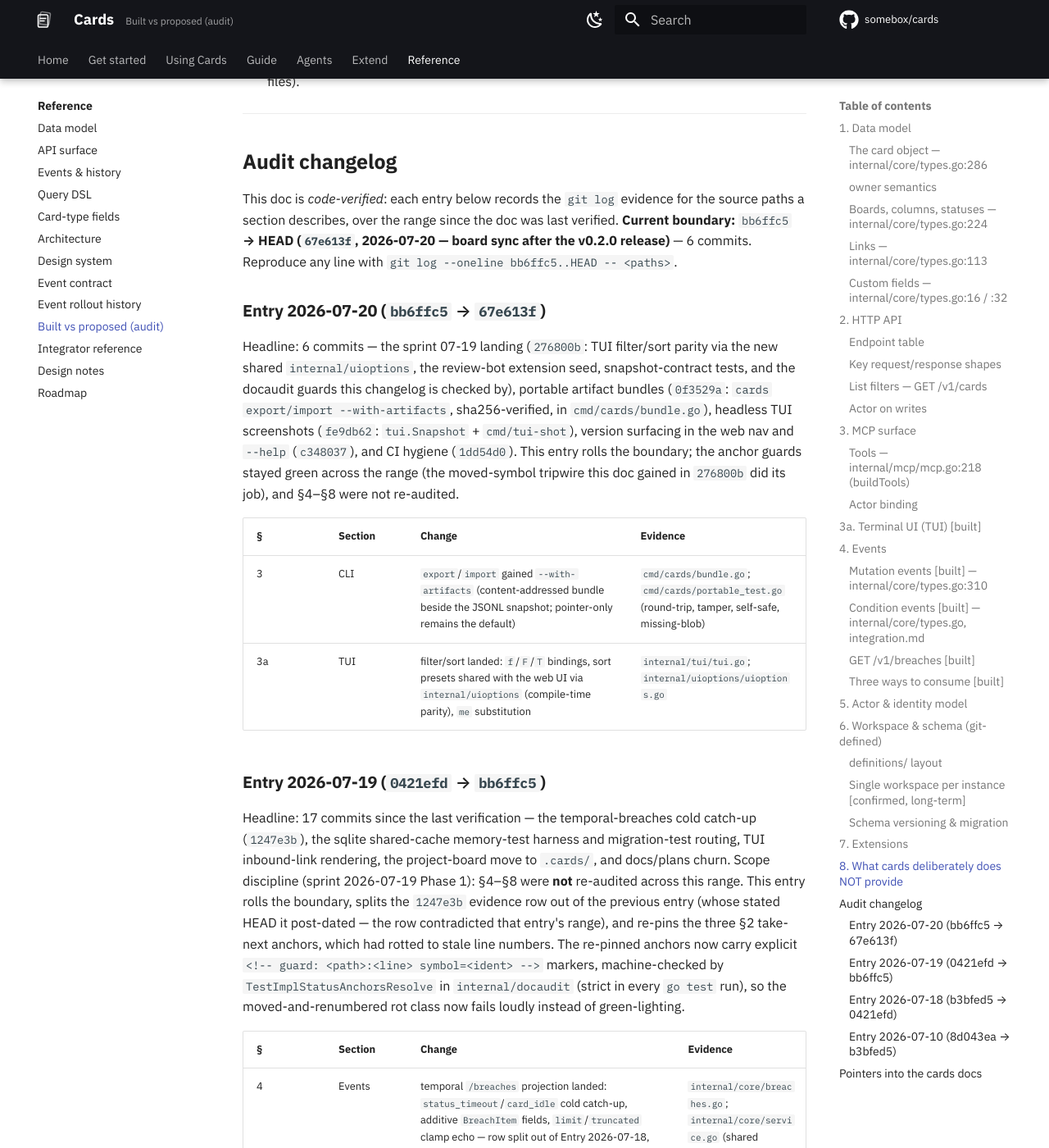
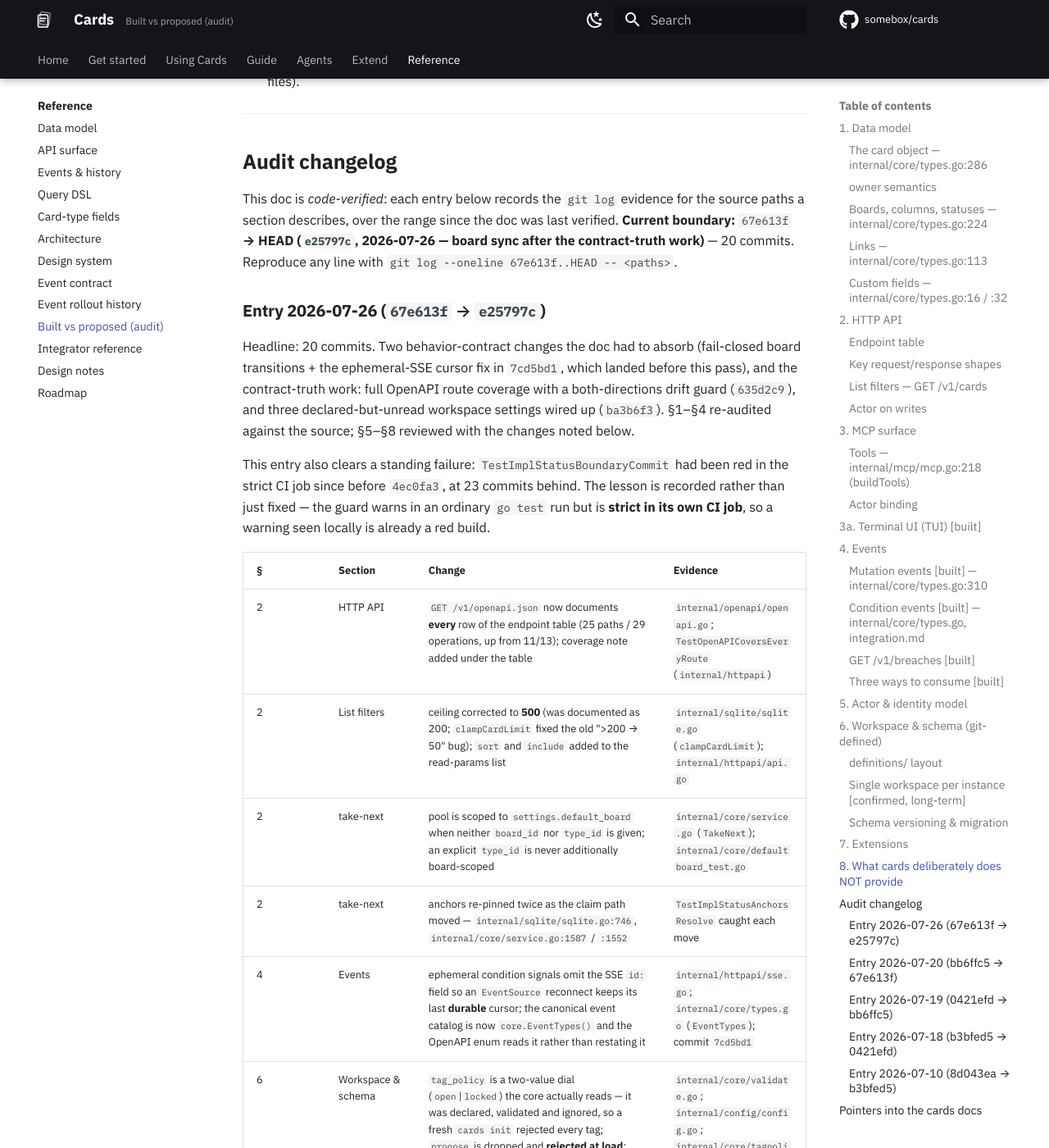
Before and after one commit to somebox/cards, an MkDocs documentation site: the page built from docs/reference/implementation-status.md, in a window 1280 px wide and 1400 px high, scrolled down 14813 px. Shown: the whole window at 82% size. Built offline with MkDocs 1.6.1 and Material for MkDocs 9.7.7, drawn with Linux system fonts in a browser that asks for light colours; comment, search, counter and statistics services are not loaded; some of the changed text lies outside the part shown.

Commit message:
docs: roll the implementation-status audit boundary to HEAD
TestImplStatusBoundaryCommit had been failing in the strict CI job since
before 4ec0fa3, at 23 commits behind the boundary; the three contract-truth
commits took it to 26. The guard warns in an ordinary `go test` run but is
strict in its own job, so a warning seen locally was already a red build.

Rolls 67e613f -> e25797c (20 commits) with a real audit entry, not a bare
bump. §1-§4 re-audited against the source, §5-§8 reviewed:

  - OpenAPI coverage 11/13 -> 25/29 operations plus the drift guard
  - list `limit` ceiling corrected to 500 — the doc was describing the bug
    clampCardLimit fixed — and `sort`/`include` added to the read params
  - take-next default-board scoping; the take-next anchors re-pinned twice
    as the claim path moved, each move caught by TestImplStatusAnchorsResolve
  - ephemeral SSE frames omit `id:`; core.EventTypes() is now the canonical
    event catalog the OpenAPI enum reads
  - §6: tag_policy, default_board and searchable_fields honored; load warns
    on the two knobs that remain inert
  - §5 reviewed, no change: take-next still bypasses the user-registry check
    that PATCH-owner and claim enforce. Documented since 2026-07-18 and still
    undecided — flagged again rather than quietly re-recorded.

Co-Authored-By: Claude Opus 5 <noreply@anthropic.com>

```diff
--- a/docs/reference/implementation-status.md
+++ b/docs/reference/implementation-status.md
@@ -641,9 +641,38 @@ never acts on a condition. Out of scope, by design:
 
 This doc is *code-verified*: each entry below records the `git log` evidence
 for the source paths a section describes, over the range since the doc was
-last verified. **Current boundary:** `bb6ffc5` **→ HEAD (`67e613f`,
-2026-07-20 — board sync after the v0.2.0 release)** — 6 commits.
-Reproduce any line with `git log --oneline bb6ffc5..HEAD -- <paths>`.
+last verified. **Current boundary:** `67e613f` **→ HEAD (`e25797c`,
+2026-07-26 — board sync after the contract-truth work)** — 20 commits.
+Reproduce any line with `git log --oneline 67e613f..HEAD -- <paths>`.
+
+### Entry 2026-07-26 (`67e613f` → `e25797c`)
+
+Headline: 20 commits. Two behavior-contract changes the doc had to absorb
+(fail-closed board transitions + the ephemeral-SSE cursor fix in `7cd5bd1`,
+which landed before this pass), and the contract-truth work: full OpenAPI
+route coverage with a both-directions drift guard (`635d2c9`), and three
+declared-but-unread workspace settings wired up (`ba3b6f3`). §1–§4 re-audited
+against the source; §5–§8 reviewed with the changes noted below.
+
+This entry also clears a standing failure: `TestImplStatusBoundaryCommit` had
+been red in the strict CI job since before `4ec0fa3`, at 23 commits behind.
+The lesson is recorded rather than just fixed — the guard warns in an ordinary
+`go test` run but is **strict in its own CI job**, so a warning seen locally is
+already a red build.
+
+| § | Section | Change | Evidence |
+|---|---|---|---|
+| 2 | HTTP API | `GET /v1/openapi.json` now documents **every** row of the endpoint table (25 paths / 29 operations, up from 11/13); coverage note added under the table | `internal/openapi/openapi.go`; `TestOpenAPICoversEveryRoute` (`internal/httpapi`) |
+| 2 | List filters | ceiling corrected to **500** (was documented as 200; `clampCardLimit` fixed the old ">200 → 50" bug); `sort` and `include` added to the read-params list | `internal/sqlite/sqlite.go` (`clampCardLimit`); `internal/httpapi/api.go` |
+| 2 | take-next | pool is scoped to `settings.default_board` when neither `board_id` nor `type_id` is given; an explicit `type_id` is never additionally board-scoped | `internal/core/service.go` (`TakeNext`); `internal/core/defaultboard_test.go` |
+| 2 | take-next | anchors re-pinned twice as the claim path moved — `internal/sqlite/sqlite.go:746`, `internal/core/service.go:1587` / `:1552` | `TestImplStatusAnchorsResolve` caught each move |
+| 4 | Events | ephemeral condition signals omit the SSE `id:` field so an `EventSource` reconnect keeps its last **durable** cursor; the canonical event catalog is now `core.EventTypes()` and the OpenAPI enum reads it rather than restating it | `internal/httpapi/sse.go`; `internal/core/types.go` (`EventTypes`); commit `7cd5bd1` |
+| 6 | Workspace & schema | `tag_policy` is a two-value dial (`open`\|`locked`) the core actually reads — it was declared, validated and ignored, so a fresh `cards init` rejected every tag; `propose` is dropped and **rejected at load**; unset now defaults to `locked` | `internal/core/validate.go`; `internal/config/config.go`; `internal/core/tagpolicy_test.go` |
+| 6 | Workspace & schema | `settings.default_board` added — resolves the TUI initial board, the `/ui/cards/new` landing and take-next scope through one helper; a dangling id fails load | `internal/core/helpers.go` (`DefaultBoardID`) |
+| 6 | Workspace & schema | `searchable_fields` is honored by the FTS indexer; a changed declaration rebuilds the index once, gated on a digest in a new `meta` table | `internal/sqlite/sqlite.go`; `internal/sqlite/searchable_test.go` |
+| 6 | Workspace & schema | load now **warns** on declared-but-inert knobs; two remain (`event_retention_days`, `extensions[].expose`) | `internal/config/inert.go` |
+| 5 | Actor & identity | reviewed, no change needed — `take-next` still bypasses the user-registry check that PATCH-owner and `claim` enforce. Documented here since 2026-07-18 and still undecided; tracked on the board | `internal/core/service.go` (`TakeNext`) |
+| 7–8 | Extensions / non-goals | reviewed, no change needed | — |
 
 ### Entry 2026-07-20 (`bb6ffc5` → `67e613f`)
 
```
Also changed, not shown: 1 other file.
